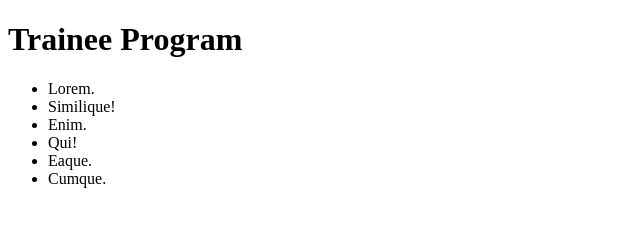
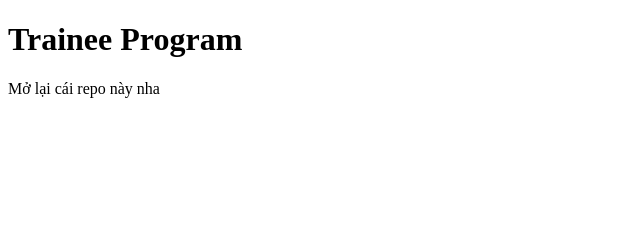
Before and after one commit to 19521225/trainee-program, a plain HTML site: page index.html in a window 1280 px wide. Shown: the whole page, without its empty margins (0-640 px from the left). Drawn offline with Linux system fonts and the light colour scheme.

Commit message:
buoi cuoi ròi 😢😢

```diff
--- a/index.html
+++ b/index.html
@@ -12,15 +12,7 @@
     <body>
         <h1>Trainee Program</h1>
         <div>
-            <ul>
-                <li class="red">Lorem.</li>
-                <li id="blue" class="red">Similique!</li>
-                <li class="red">Enim.</li>
-                <li>Qui!</li>
-                <li id="blue">Eaque.</li>
-                <li>Cumque.</li>
-                <!-- Để comment các bạn bấm Ctrl + / -->
-            </ul>
+            <p>Mở lại cái repo này nha</p>
         </div>
         <style>
 
```
Also changed, not shown: diemdanh.png (deleted).
